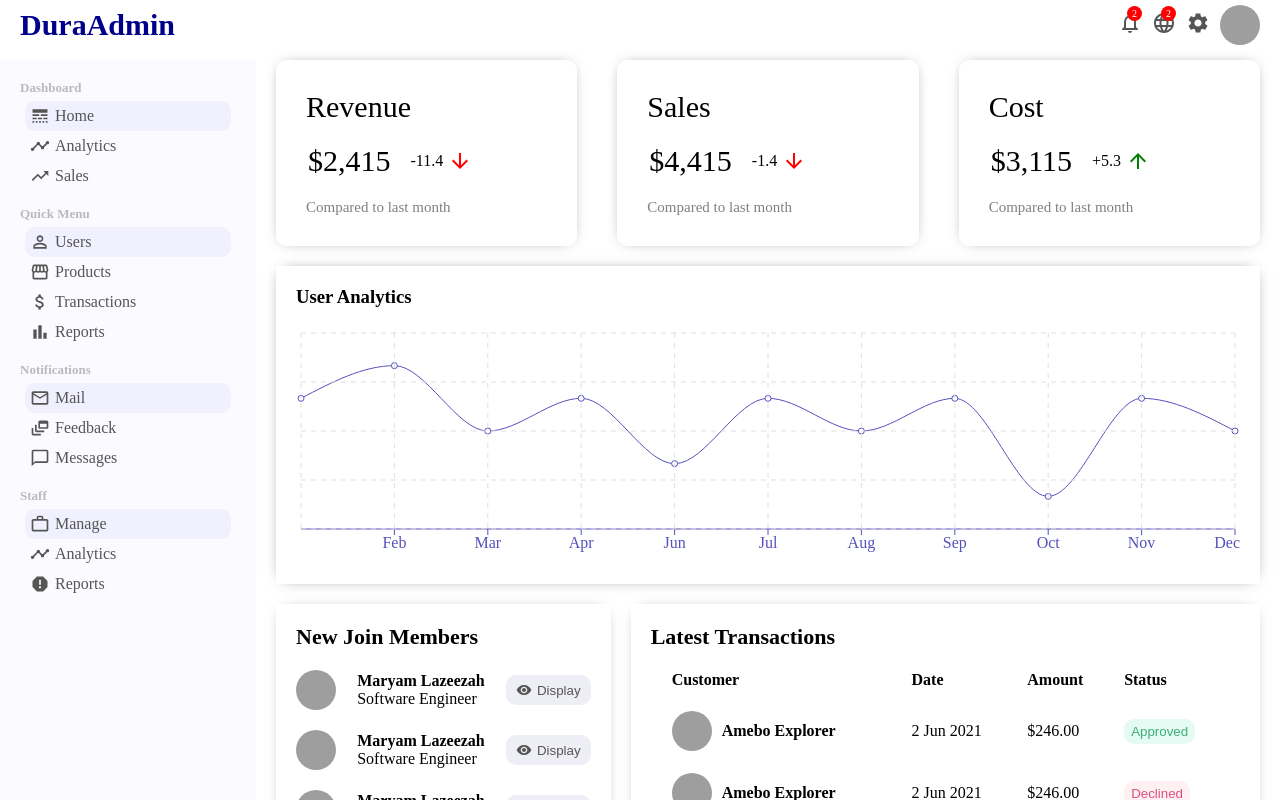
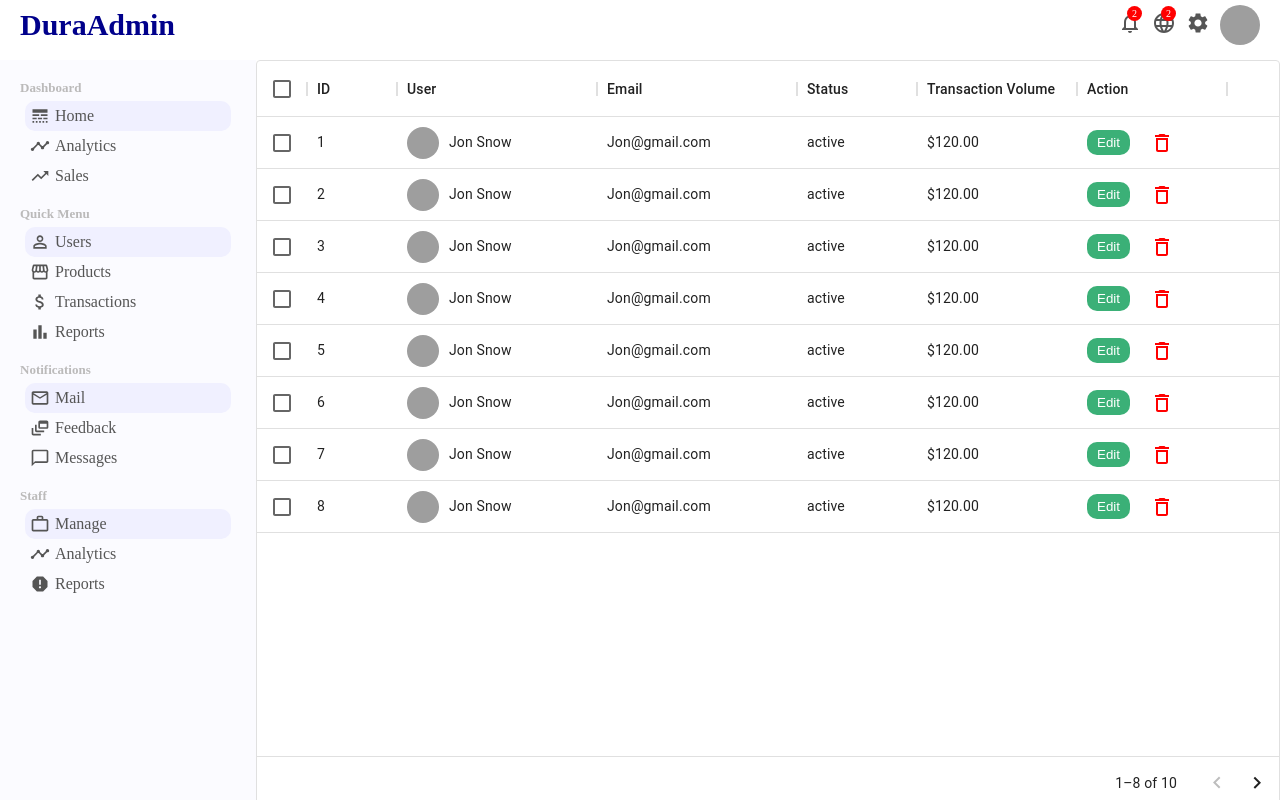
Before and after one commit to DialloVerse/admin-dashboard-VersBootcmp, a React (Create React App) app: page /users in a window 1280 px wide. Shown: the top 800 px of the page. Built offline with nearby package versions, Linux system fonts and the light colour scheme; grey boxes are pictures that could not be loaded.

Commit message:
UserListUpdateAndFixes

```diff
--- a/package.json
+++ b/package.json
@@ -7,6 +7,7 @@
     "@emotion/styled": "^11.8.1",
     "@mui/icons-material": "^5.6.2",
     "@mui/material": "^5.6.3",
+    "@mui/x-data-grid": "^5.10.0",
     "@testing-library/jest-dom": "^5.16.4",
     "@testing-library/react": "^13.1.1",
     "@testing-library/user-event": "^13.5.0",
--- a/src/App.js
+++ b/src/App.js
@@ -12,7 +12,7 @@
       <div className="container">
         <Sidebar />
         <Switch>
-          <Route path="/">
+          <Route exact path="/">
             <Home />
           </Route>
           <Route path="/users">
--- a/src/dummyData.js
+++ b/src/dummyData.js
@@ -44,3 +44,96 @@
     "Active User": 3000,
   },
 ];
+
+export const userRows = [
+  {
+    id: 1,
+    username: "Jon Snow",
+    avatar:
+      "https://images.pexels.com/photos/949563/pexels-photo-949563.jpeg?auto=compress&cs=tinysrgb&w=1260&h=750&dpr=1",
+    email: "Jon@gmail.com",
+    status: "active",
+    transaction: "$120.00",
+  },
+  {
+    id: 2,
+    username: "Jon Snow",
+    avatar:
+      "https://images.pexels.com/photos/949563/pexels-photo-949563.jpeg?auto=compress&cs=tinysrgb&w=1260&h=750&dpr=1",
+    email: "Jon@gmail.com",
+    status: "active",
+    transaction: "$120.00",
+  },
+  {
+    id: 3,
+    username: "Jon Snow",
+    avatar:
+      "https://images.pexels.com/photos/949563/pexels-photo-949563.jpeg?auto=compress&cs=tinysrgb&w=1260&h=750&dpr=1",
+    email: "Jon@gmail.com",
+    status: "active",
+    transaction: "$120.00",
+  },
+  {
+    id: 4,
+    username: "Jon Snow",
+    avatar:
+      "https://images.pexels.com/photos/949563/pexels-photo-949563.jpeg?auto=compress&cs=tinysrgb&w=1260&h=750&dpr=1",
+    email: "Jon@gmail.com",
+    status: "active",
+    transaction: "$120.00",
+  },
+  {
+    id: 5,
+    username: "Jon Snow",
+    avatar:
+      "https://images.pexels.com/photos/949563/pexels-photo-949563.jpeg?auto=compress&cs=tinysrgb&w=1260&h=750&dpr=1",
+    email: "Jon@gmail.com",
+    status: "active",
+    transaction: "$120.00",
+  },
+  {
+    id: 6,
+    username: "Jon Snow",
+    avatar:
+      "https://images.pexels.com/photos/949563/pexels-photo-949563.jpeg?auto=compress&cs=tinysrgb&w=1260&h=750&dpr=1",
+    email: "Jon@gmail.com",
+    status: "active",
+    transaction: "$120.00",
+  },
+  {
+    id: 7,
+    username: "Jon Snow",
+    avatar:
+      "https://images.pexels.com/photos/949563/pexels-photo-949563.jpeg?auto=compress&cs=tinysrgb&w=1260&h=750&dpr=1",
+    email: "Jon@gmail.com",
+    status: "active",
+    transaction: "$120.00",
+  },
+  {
+    id: 8,
+    username: "Jon Snow",
+    avatar:
+      "https://images.pexels.com/photos/949563/pexels-photo-949563.jpeg?auto=compress&cs=tinysrgb&w=1260&h=750&dpr=1",
+    email: "Jon@gmail.com",
+    status: "active",
+    transaction: "$120.00",
+  },
+  {
+    id: 9,
+    username: "Jon Snow",
+    avatar:
+      "https://images.pexels.com/photos/949563/pexels-photo-949563.jpeg?auto=compress&cs=tinysrgb&w=1260&h=750&dpr=1",
+    email: "Jon@gmail.com",
+    status: "active",
+    transaction: "$120.00",
+  },
+  {
+    id: 10,
+    username: "Jon Snow",
+    avatar:
+      "https://images.pexels.com/photos/949563/pexels-photo-949563.jpeg?auto=compress&cs=tinysrgb&w=1260&h=750&dpr=1",
+    email: "Jon@gmail.com",
+    status: "active",
+    transaction: "$120.00",
+  },
+];
--- a/src/pages/userList/UserList.jsx
+++ b/src/pages/userList/UserList.jsx
@@ -1,9 +1,68 @@
-import "./userList.css"
+import { DeleteOutline } from '@mui/icons-material';
+import { DataGrid } from "@mui/x-data-grid";
+import { useState } from 'react';
+import { Link } from 'react-router-dom';
+import { userRows } from "../../dummyData";
+import "./userList.css";
 
 export default function UserList() {
+    const [data, setData] = useState(userRows);
+
+    const handleDelete = (id)=>{
+        setData(data.filter(item=>item.id !== id));
+    }
+
+    const columns = [
+        { field: "id", headerName: "ID", width: 90 },
+        {
+            field: "user",
+            headerName: "User",
+            width: 200,
+            renderCell: (params)=>{
+            return (
+                <div className="userListUser">
+                    <img className="UserListImg" src={params.row.avatar} alt=""/>
+                    {params.row.username}
+                </div>
+            )
+        } },
+        { field: "email", headerName: "Email", width: 200 },
+        {
+          field: "status",
+          headerName: "Status",
+          width: 120,
+        },
+        {
+            field: "transaction",
+            headerName: "Transaction Volume",
+            width: 160,
+          },
+          {
+              field:"action",
+              headerName:"Action",
+              width: 150,
+              renderCell: (params)=>{
+                  return(
+                      <>
+                      <Link to={"/user"+params.row.id}>
+                     <button className="userListEdit">Edit</button>
+                     </Link>
+                    <DeleteOutline className="userListDelete" onClick={()=>handleDelete(params.row.id)} />
+                    </>
+                  )
+              }
+          },
+      ];
+
   return (
     <div className="userList">
-
+        <DataGrid
+        rows={data}
+        disableSelectionOnClick
+        columns={columns}
+        pageSize={8}
+        rowsPerPageOptions={[5]}
+        checkboxSelection />
     </div>
   )
 }
--- a/src/pages/userList/userList.css
+++ b/src/pages/userList/userList.css
@@ -1,3 +1,31 @@
 .userList{
     flex: 4;
 }
+
+.userListUser{
+    display: flex;
+    align-items: center;
+}
+
+.UserListImg{
+    width: 32px;
+    height: 32px;
+    border-radius: 50%;
+    object-fit: cover;
+    margin-right: 10px;
+}
+
+.userListEdit{
+    border: none;
+    border-radius: 10px;
+    padding: 5px 10px;
+    background-color: #3bb077;
+    color: white;
+    cursor: pointer;
+    margin-right: 20px;
+}
+
+.userListDelete{
+    color: red;
+    cursor: pointer;
+}
```
Also changed, not shown: src/pages/user/User.jsx (added), src/pages/user/user.css (added), 1 other file (tests, documents, lock files or other folders).
